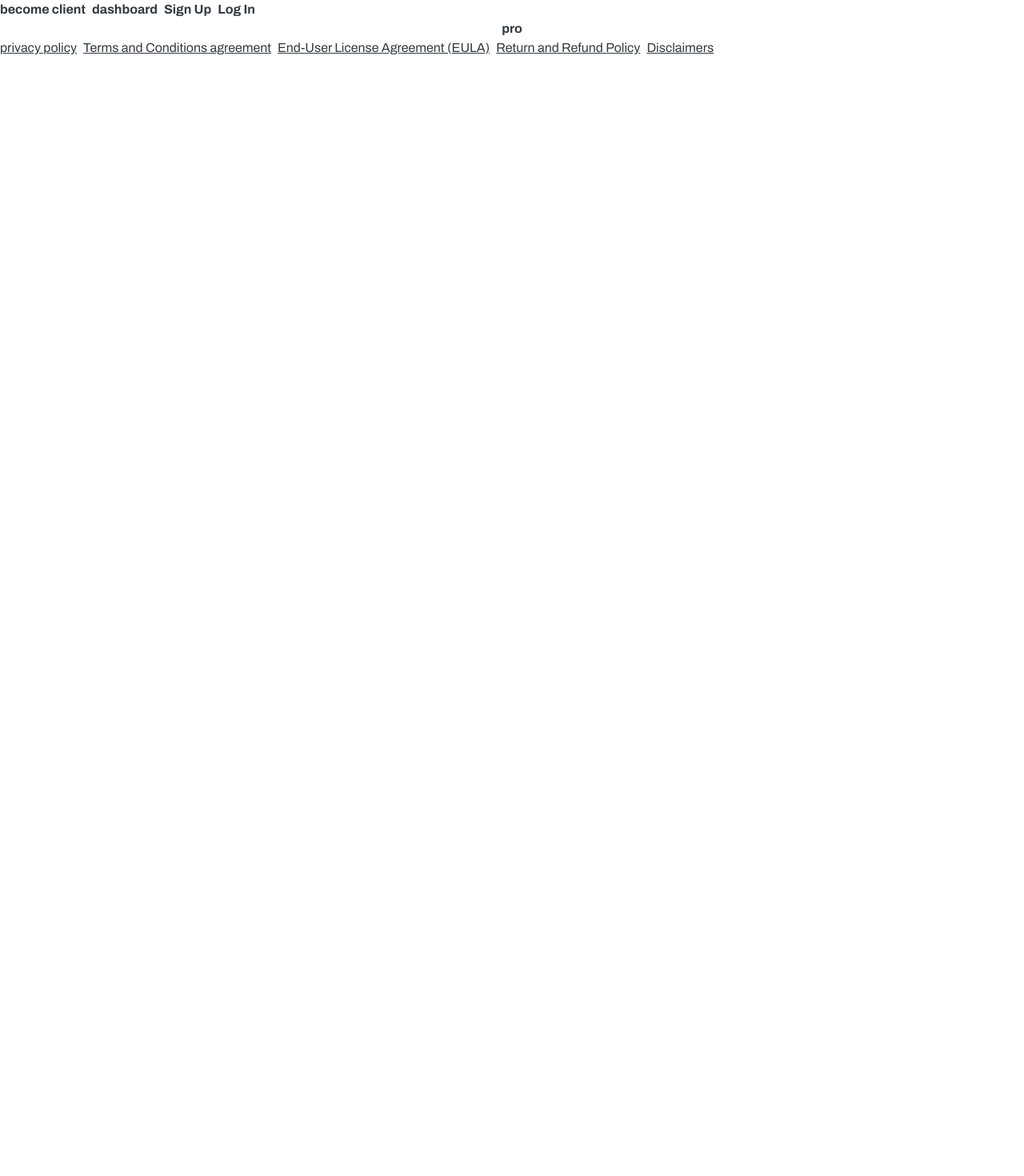
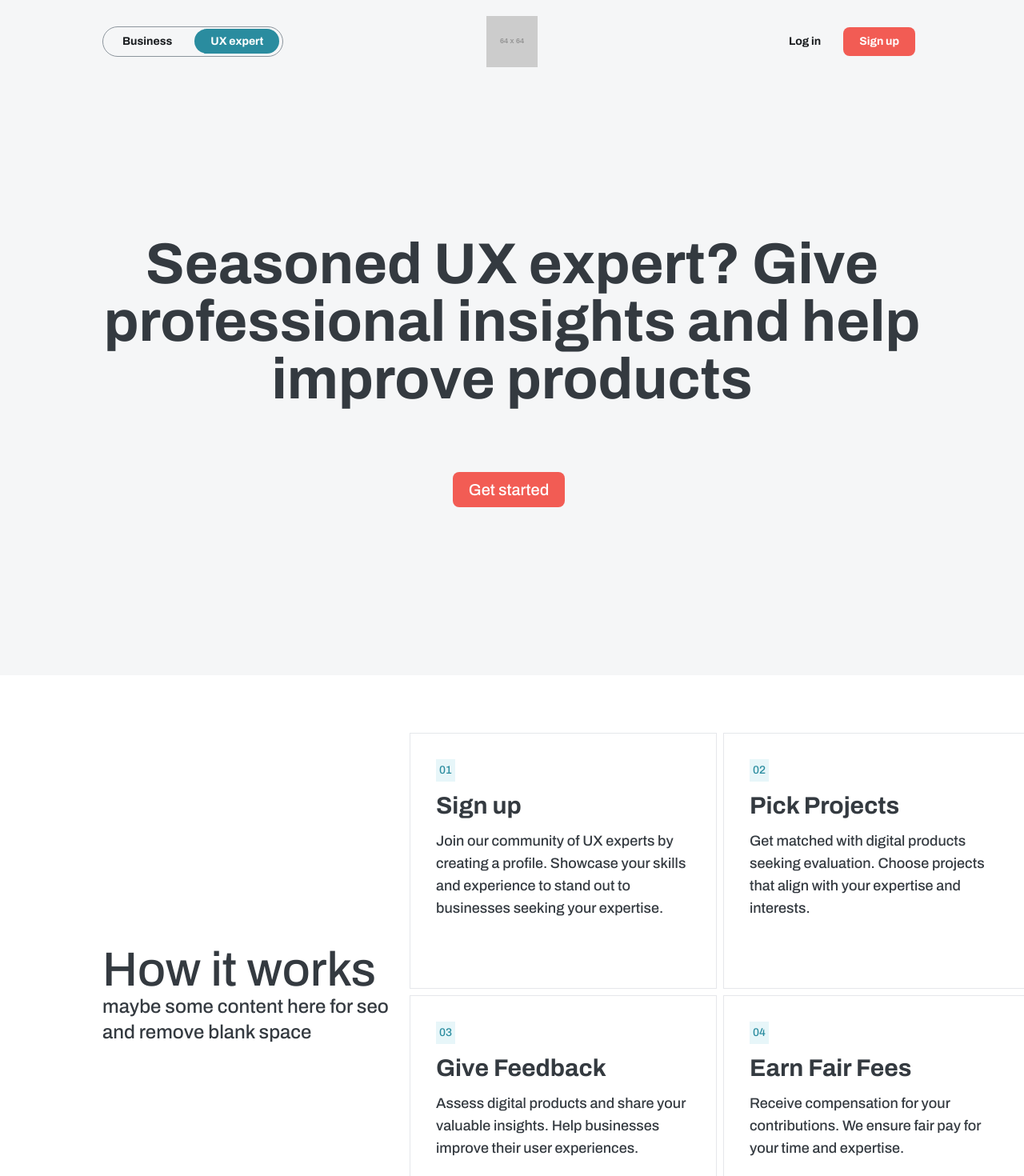
Before and after one commit to cyla00/UIUX_platform, a Nuxt app in the folder client/: page /designers in a window 1280 px wide. Shown: the top 1470 px of the page at 80% size. Before the commit the page ends 800 px from the top, so only its background shows below. Built offline with nearby package versions, Linux system fonts and the light colour scheme.

Commit message:
designers index page UI (to complete)

```diff
--- a/client/app.vue
+++ b/client/app.vue
@@ -39,7 +39,7 @@ i{
 
 .layout-enter-active,
 .layout-leave-active {
-  transition: all .2s ease-in-out;
+  transition: all .1s ease;
 }
 .layout-enter-from,
 .layout-leave-to {
@@ -47,4 +47,8 @@ i{
   opacity: 0;
   filter: blur(.1rem);
 }
+
+.shadow{
+  box-shadow: rgba(0, 0, 0, 0.16) 0px 3px 6px, rgba(0, 0, 0, 0.23) 0px 3px 6px;
+}
 </style>
--- a/client/layouts/index-client.vue
+++ b/client/layouts/index-client.vue
@@ -1,8 +1,28 @@
+<script setup lang="ts">
+import { authClientForm } from '../store/states'
+
+const openForm = authClientForm()
+const { openAuthSignClient, openAuthLogClient } = openForm
+
+const logged = ref<boolean>(false)
+
+</script>
+
 <template>
-    <div>
-      <header class="font-bold">
-        <NuxtLink to="/designers" class="mr-2 action-effect">become pro</NuxtLink>
-        <NuxtLink to="/client/dashboard" class="mr-2 action-effect">dashboard</NuxtLink>
+    <div class="w-4/5 m-auto">
+      <header class="font-bold grid grid-cols-3 pt-5 text-sm">
+        <div class="my-auto mr-auto text-c-neutral-0 border border-c-neutral-500 rounded-full py-2 px-1">
+          <NuxtLink to="/" class="mr-2 action-effect p-1 py-2 px-5 bg-c-blue rounded-full">Business</NuxtLink>
+          <NuxtLink to="/designers" class="action-effect py-2 px-5 text-c-neutral-1000 rounded-full">UX expert</NuxtLink>
+        </div>
+        <div class="m-auto">
+          <img src="https://fakeimg.pl/64x64" alt="">
+        </div>
+        <div class="flex justify-end my-auto text-c-neutral-0">
+          <NuxtLink to="/client/dashboard" v-if="logged" class="mr-2 action-effect py-2 px-5 bg-c-orange rounded-lg">dashboard</NuxtLink>
+          <button @click="openAuthLogClient" v-if="!logged" class="mr-2 action-effect py-2 px-5 text-c-neutral-1000 rounded-lg">Log in</button>
+          <button @click="openAuthSignClient" v-if="!logged" class="mr-2 action-effect py-2 px-5 bg-c-orange rounded-lg">Sign up</button>
+        </div>
       </header>
 
       <slot />
--- a/client/layouts/index-pro.vue
+++ b/client/layouts/index-pro.vue
@@ -1,28 +1,44 @@
 <script setup lang="ts">
-import { watch } from 'vue';
 import { authForm } from '../store/states'
 
 const openForm = authForm()
 const { openAuthSign, openAuthLog } = openForm
+
+const logged = ref<boolean>(false)
 </script>
 
 <template>
-    <div>
-      <header class="font-bold">
-        <NuxtLink to="/" class="mr-2 action-effect">become client</NuxtLink>
-        <NuxtLink to="/pro/dashboard" class="mr-2 action-effect">dashboard</NuxtLink>
-        <button @click="openAuthSign" class="mr-2 action-effect">Sign Up</button>
-        <button @click="openAuthLog" class="mr-2 action-effect">Log In</button>
+    <div class="">
+      <header class="font-bold pt-5 text-sm bg-c-neutral-50">
+        <div class="w-4/5 m-auto grid grid-cols-3">
+          <div class="my-auto mr-auto text-c-neutral-0 border border-c-neutral-500 rounded-full py-2 px-1">
+            <NuxtLink to="/" class="mr-2 action-effect p-1 py-2 px-5 text-c-neutral-1000">Business</NuxtLink>
+            <NuxtLink to="/designers" class="action-effect py-2 px-5 bg-c-blue rounded-full">UX expert</NuxtLink>
+          </div>
+          <div class="m-auto">
+            <img src="https://fakeimg.pl/64x64" alt="">
+          </div>
+          <div class="flex justify-end my-auto text-c-neutral-0">
+            <NuxtLink to="/pro/dashboard" v-if="logged" class="mr-2 action-effect py-2 px-5 bg-c-orange rounded-lg">dashboard</NuxtLink>
+            <button @click="openAuthLog" v-if="!logged" class="mr-2 action-effect py-2 px-5 text-c-neutral-1000 rounded-lg">Log in</button>
+            <button @click="openAuthSign" v-if="!logged" class="mr-2 action-effect py-2 px-5 bg-c-orange rounded-lg">Sign up</button>
+          </div>
+        </div>
+
       </header>
+
       <DesignerAuthentication/>
       <slot />
 
-      <footer>
-        <NuxtLink to="/" class="mr-2 underline action-effect">privacy policy</NuxtLink>
-        <NuxtLink to="/" class="mr-2 underline action-effect">Terms and Conditions agreement</NuxtLink>
-        <NuxtLink to="/" class="mr-2 underline action-effect">End-User License Agreement (EULA)</NuxtLink>
-        <NuxtLink to="/" class="mr-2 underline action-effect">Return and Refund Policy</NuxtLink>
-        <NuxtLink to="/" class="mr-2 underline action-effect">Disclaimers</NuxtLink>
+      <footer class="bg-c-neutral-100 py-10">
+        <div class="w-4/5 m-auto">
+          <h1>some footer stuff</h1>
+          <NuxtLink to="/" class="mr-2 underline action-effect">privacy policy</NuxtLink>
+          <NuxtLink to="/" class="mr-2 underline action-effect">Terms and Conditions agreement</NuxtLink>
+          <NuxtLink to="/" class="mr-2 underline action-effect">End-User License Agreement (EULA)</NuxtLink>
+          <NuxtLink to="/" class="mr-2 underline action-effect">Return and Refund Policy</NuxtLink>
+          <NuxtLink to="/" class="mr-2 underline action-effect">Disclaimers</NuxtLink>
+        </div>
       </footer>
     </div>
   </template>
--- a/client/nuxt.config.ts
+++ b/client/nuxt.config.ts
@@ -45,7 +45,8 @@ export default defineNuxtConfig({
     runtimeConfig: {
       public: {
         apiBase: '/api',
-        apiVersion: '/v.0.1'
+        apiVersion: '/v.0.1',
+        platformName: 'PLATFORM NAME'
       }
     },
 
--- a/client/pages/designers.vue
+++ b/client/pages/designers.vue
@@ -5,11 +5,132 @@ definePageMeta({
     pageTransition: true,
 })
 
+import { authForm } from '../store/states'
+import { storeToRefs } from 'pinia'
+
+const env = useRuntimeConfig()
+
+const message = ref<Array<alertMessage>>([])
+
+const openForm = authForm()
+let { isOpen, signUpForm, logInForm, resetPasswordForm, email, password_signup, password_login } = storeToRefs(openForm)
+const { closeAuth, openAuthLog, openAuthSign, openResetPassword } = openForm
+
+const scrollTop = () => {
+    window.scrollTo({ top: 0, left: 0, behavior: 'smooth' });
+}
+
 </script>
 
 <template>
-    <main class="text-center font-bold">
-        <h1>pro</h1>
+    <main class="text-center text-sm font-medium ">
+
+        <div class="bg-c-neutral-50">
+            <div class="text-center h-[95vh] flex justify-center w-4/5 m-auto">
+                <div class="m-auto">
+                    <h2 class="text-7xl font-bold mb-20">Seasoned UX expert? Give professional insights and help improve products</h2>
+                    <button @click="scrollTop" class="mr-2 action-effect py-2 px-5 bg-c-orange rounded-lg text-c-neutral-0 text-xl">Get started</button>
+                </div>
+            </div>
+        </div>
+
+
+        <div class="h-screen flex justify-center">
+
+            <div class="flex w-4/5 m-auto">
+
+                <div class="flex justify-center text-start">
+                    <div class="m-auto w-96">
+                        <h2 class="text-6xl">How it works</h2>
+                        <p class="text-2xl">maybe some content here for seo and remove blank space</p>
+                    </div>
+                </div>
+
+                <div class="m-auto"></div>
+
+                <div class="">
+
+                    <div class="flex mb-2">
+                        <!-- card -->
+                        <div class="w-96 h-80 border text-start p-7 flex mr-2">
+                            <div class="m-1">
+                                <div class="flex text-c-blue text-sm">
+                                    <p class="p-1 bg-c-blue-light">01</p>
+                                </div>
+                                <div class="my-3">
+                                    <h3 class="text-3xl font-bold">Sign up</h3>
+                                </div>
+                                <div>
+                                    <p class="text-lg">Join our community of UX experts by creating a profile. Showcase your skills and experience to stand out to businesses seeking your expertise.</p>
+                                </div>
+                            </div>
+                        </div>
+                        <!-- card -->
+
+                        <!-- card -->
+                        <div class="w-96 h-80 border text-start p-7 flex">
+                            <div class="m-1">
+                                <div class="flex text-c-blue text-sm">
+                                    <p class="p-1 bg-c-blue-light">02</p>
+                                </div>
+                                <div class="my-3">
+                                    <h3 class="text-3xl font-bold">Pick Projects</h3>
+                                </div>
+                                <div>
+                                    <p class="text-lg">Get matched with digital products seeking evaluation. Choose projects that align with your expertise and interests.</p>
+                                </div>
+                            </div>
+                        </div>
+                        <!-- card -->
+                    </div>
+
+                    <div class="flex mb-2">
+                        <!-- card -->
+                        <div class="w-96 h-80 border text-start p-7 flex mr-2">
+                            <div class="m-1">
+                                <div class="flex text-c-blue text-sm">
+                                    <p class="p-1 bg-c-blue-light">03</p>
+                                </div>
+                                <div class="my-3">
+                                    <h3 class="text-3xl font-bold">Give Feedback</h3>
+                                </div>
+                                <div>
+                                    <p class="text-lg">Assess digital products and share your valuable insights. Help businesses improve their user experiences.</p>
+                                </div>
+                            </div>
+                        </div>
+                        <!-- card -->
+
+                        <!-- card -->
+                        <div class="w-96 h-80 border text-start p-7 flex">
+                            <div class="m-1">
+                                <div class="flex text-c-blue text-sm">
+                                    <p class="p-1 bg-c-blue-light">04</p>
+                                </div>
+                                <div class="my-3">
+                                    <h3 class="text-3xl font-bold">Earn Fair Fees</h3>
+                                </div>
+                                <div>
+                                    <p class="text-lg">Receive compensation for your contributions. We ensure fair pay for your time and expertise.</p>
+                                </div>
+                            </div>
+                        </div>
+                        <!-- card -->
+                    </div>
+
+                </div>
+
+            </div>
+
+        </div>
+
+        <div class="text-center flex justify-center bg-c-neutral-50 py-20">
+            <div class="m-auto w-4/5">
+                <h2 class="text-7xl font-bold mb-20">Help brands build exceptional digital experiences</h2>
+                <button @click="scrollTop" class="mr-2 action-effect py-2 px-5 bg-c-orange rounded-lg text-c-neutral-0 text-xl">Sign up</button>
+            </div>
+        </div>
+
     </main>
 </template>
 
--- a/client/tailwind.config.mjs
+++ b/client/tailwind.config.mjs
@@ -4,6 +4,7 @@ export default {
     extend: {
       colors: {
         "c-blue": "#2A8C9F",
+        "c-blue-light": "#E7F6F9",
         "c-orange": "#F25C54",
         "c-neutral-1000": "#191C1F",
         "c-neutral-900": "#212529",
```
Also changed, not shown: client/components/designer/Authentication.vue (+10 -8 lines), client/store/states.ts (+50 -0 lines).
